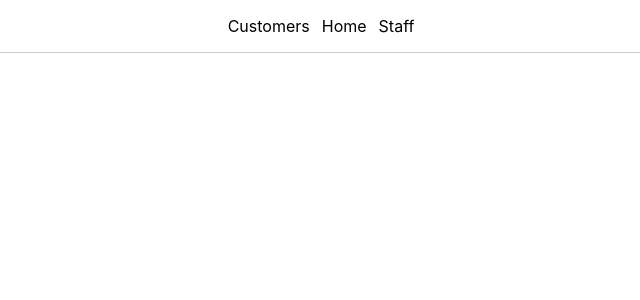
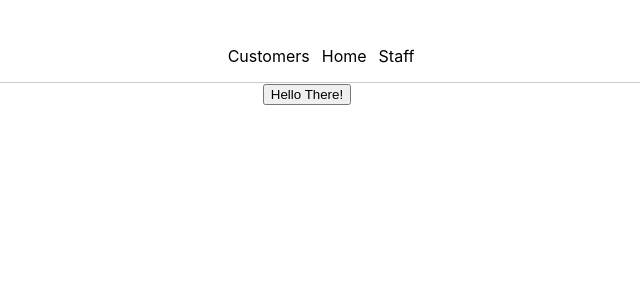
Before and after one commit to MinhNguyen4958/Shelter-System-v2, a Next.js app in the folder shelter-system/: page /customers in a window 1280 px wide. Shown: the top 300 px of the page, without its empty margins (333-973 px from the left). Built offline with nearby package versions, Linux system fonts and the light colour scheme.

Commit message:
Moved get customer component to customers home.

```diff
--- a/shelter-system/pages/customers.js
+++ b/shelter-system/pages/customers.js
@@ -1,11 +1,14 @@
 import Nav from '../components/Nav';
+import App from '../components/App';
+import styles from '../styles/Home.module.css';
 
 
-export default function Customers() {
+export default function CustomerHome() {
 
     return (
-        <div>
+        <div className={styles.container}>
             <Nav />
+            <App />
         </div>
     )
 }
--- a/shelter-system/pages/index.js
+++ b/shelter-system/pages/index.js
@@ -3,7 +3,6 @@ import Head from 'next/head';
 // Import the forms to render them
 import Nav from '../components/Nav';
 import styles from '../styles/Home.module.css';
-import App from '../components/App';
 
 // Write the home page form (this can serve as the home page for the shelter)
 export default function Home({ isConnected }) {
@@ -17,7 +16,6 @@ export default function Home({ isConnected }) {
 
       <div className={styles.container}>
         <h1>Welcome to the shelter!</h1>
-        <App></App>
       </div>
     </div>
   );
```
